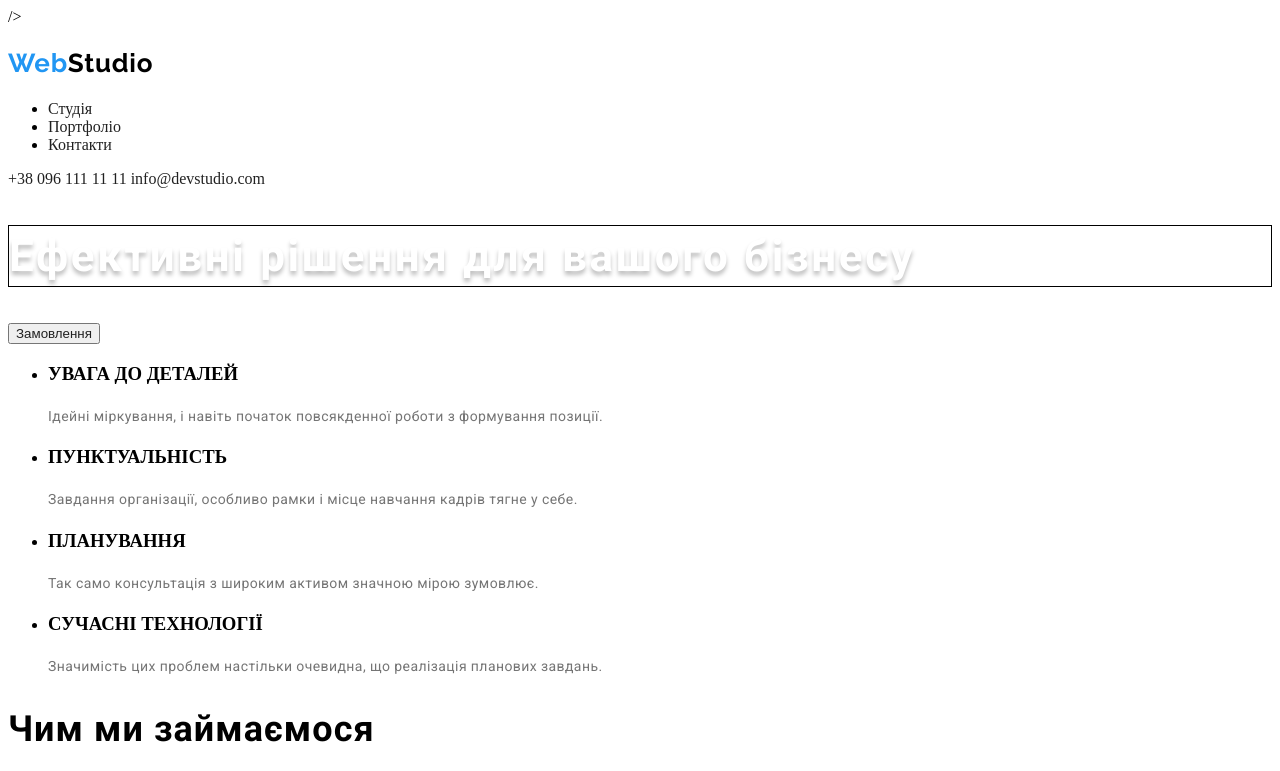
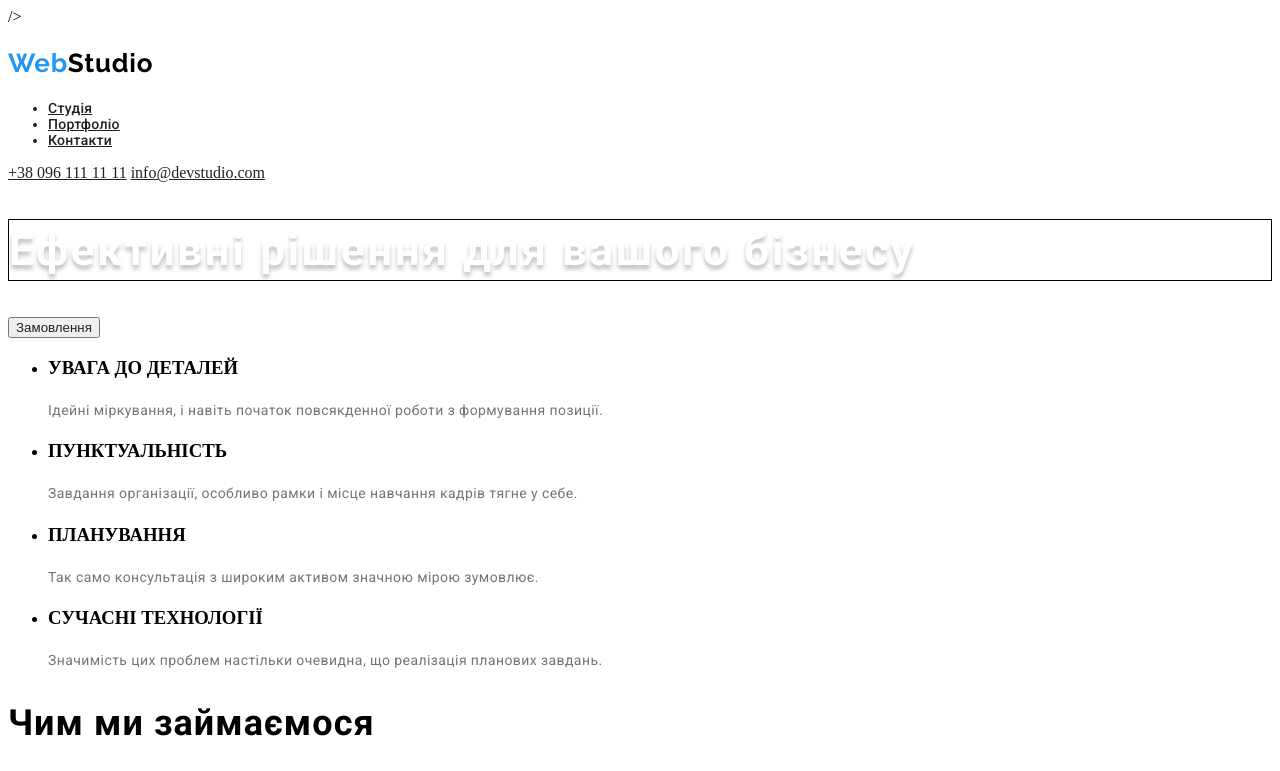
Before and after one commit to Ira88/goit-markup-hw-02, a plain HTML site: page index.html in a window 1280 px wide. Shown: the top 771 px of the page. Drawn offline with Linux system fonts and the light colour scheme.

Commit message:
Update style.css

```diff
--- a/css/style.css
+++ b/css/style.css
@@ -62,8 +62,18 @@
   font-size: 26px;
   line-height: 31px;
   letter-spacing: 0.03em;
-    color: #2196F3;
+ color: #2196F3;
 
+}
+.header-item{
+  font-family: 'Roboto';
+font-style: normal;
+font-weight: 500;
+font-size: 14px;
+line-height: 16px;
+letter-spacing: 0.02em;
+text-decoration: none;
+color: #212121;
 }
 .header-link{
     font-family:"Roboto", sans-serif;
@@ -77,7 +87,7 @@
   }
 .link-header{
   color: #212121;
-  text-decoration: none;
+
   }
   .link-header:hover,.link:focus{
     color: #2196F3;
@@ -90,6 +100,7 @@
     font-size: 14px;
     line-height: 16px;
     letter-spacing: 0.02em;
+    text-decoration: none;
     color: var(--secondary-text-color);
   }
 
@@ -117,7 +128,7 @@ background: #2196F3;
 }
 .link-hero{
   color: #212121;
-  text-decoration: none;
+
   }
 .link-hero:hover,.link:focus{
   color: #FFFFFF;
```
